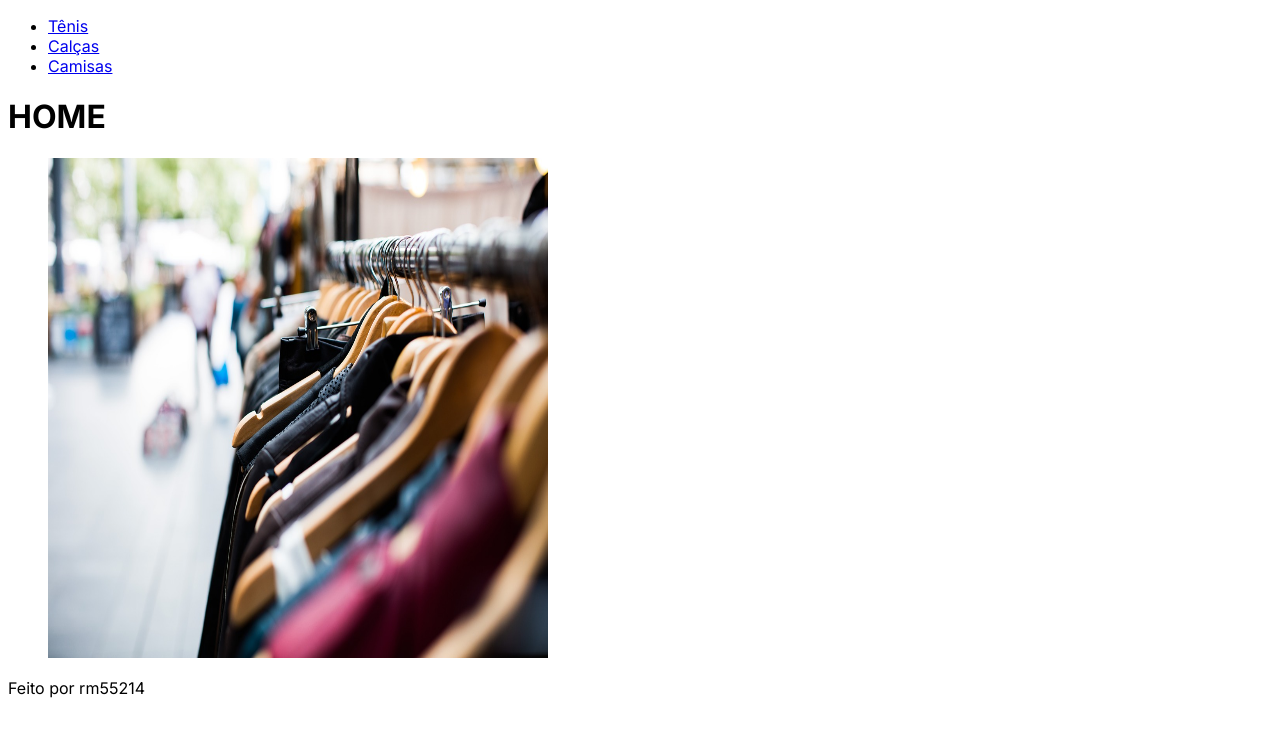
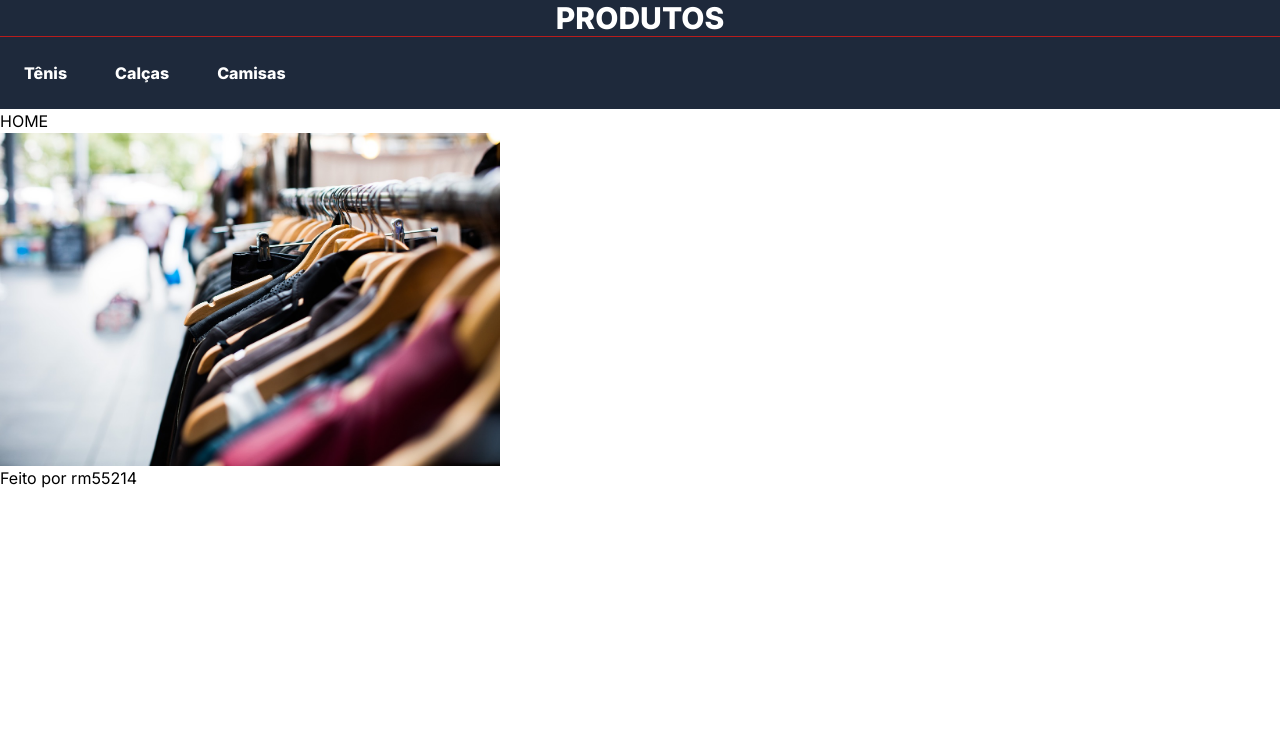
Before and after one commit to CarlosEduardo7700/loja-spa-1tdspv, a Next.js app: page / in a window 1280 px wide. Shown: the top 736 px of the page. Built offline with nearby package versions, Linux system fonts and the light colour scheme.

Commit message:
Básico do Tailwind.

```diff
--- a/src/app/globals.css
+++ b/src/app/globals.css
@@ -1,3 +1,15 @@
-/* @tailwind base;
+@tailwind base;
 @tailwind components;
-@tailwind utilities; */
+@tailwind utilities;
+
+@layer components {
+    .menu {
+        & li{
+            @apply inline;
+
+            & a{
+                @apply inline-block md:p-3 lg:p-6 sm:p-1 font-extrabold hover:bg-white hover:text-blue-800 transition-all duration-300 ease-in-out;
+            }
+        }
+    }
+}
--- a/src/components/Cabecalho/Cabecalho.jsx
+++ b/src/components/Cabecalho/Cabecalho.jsx
@@ -3,12 +3,16 @@
 
 export default function Cabecalho() {
   return (
-    <header>
-      <ul>
-          <li><Link href="/produtos/tenis">Tênis</Link></li>
-          <li><Link href="/produtos/calcas">Calças</Link></li>
-          <li><Link href="/produtos/camisas">Camisas</Link></li>
-      </ul>
+    <header className='bg-slate-800 text-white'>
+      <h1 className='text-center text-3xl font-extrabold'>PRODUTOS</h1>
+      <hr className='border-red-700'/>
+      <nav className="menu">
+        <ul>
+            <li><Link href="/produtos/tenis">Tênis</Link></li>
+            <li><Link href="/produtos/calcas">Calças</Link></li>
+            <li><Link href="/produtos/camisas">Camisas</Link></li>
+        </ul>
+      </nav>
     </header>
   )
 }
```
